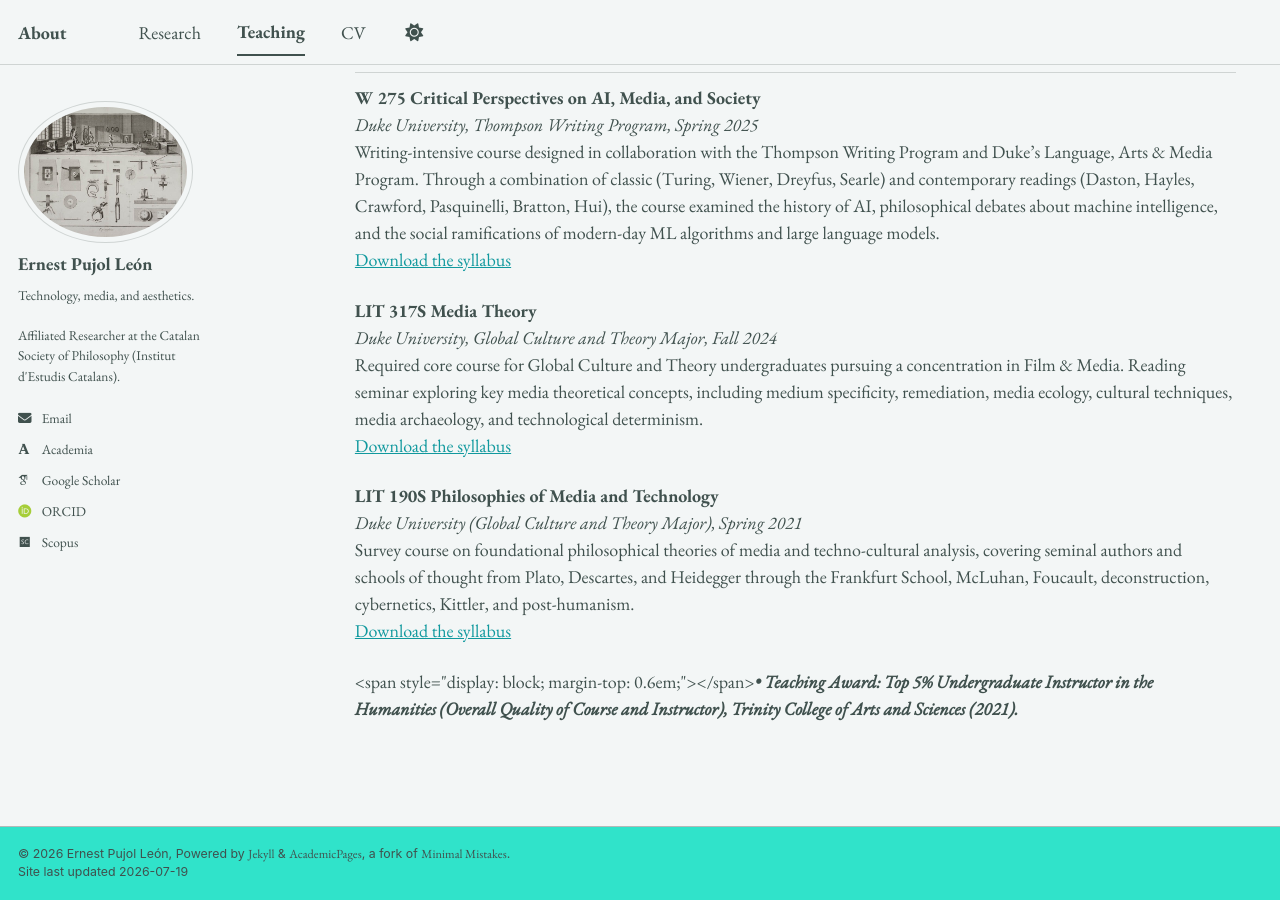
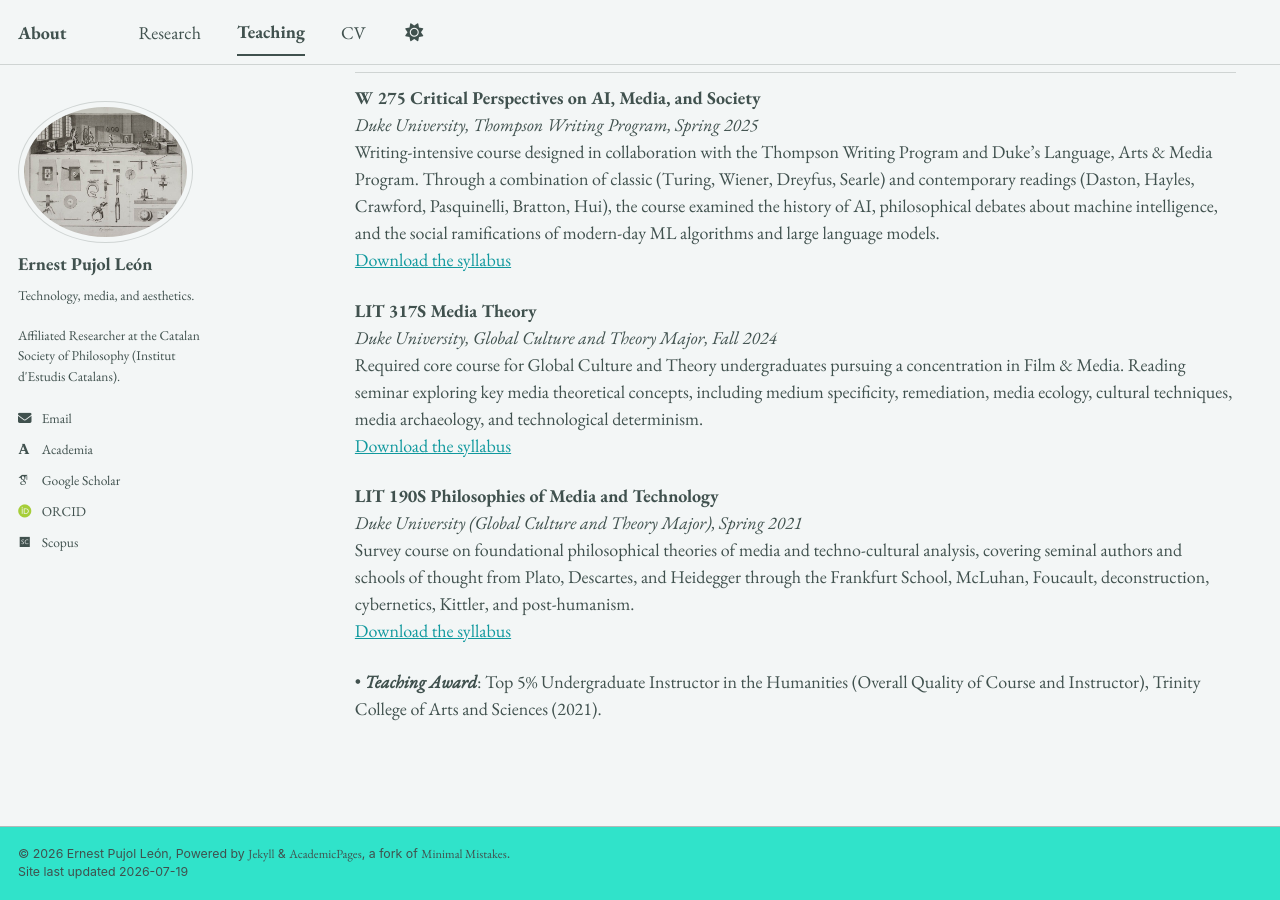
Before and after one commit to epujol90/epujol90.github.io, a Jekyll site: the page built from _pages/teaching.md, in a window 1280 px wide and 900 px high, scrolled down 713 px. Built offline with Jekyll 4.4.1, drawn with Linux system fonts in a browser that asks for light colours; some web fonts are replaced; a script bundle is joined from its source files by our own code; library files that are not in the unit come from our copies.

Commit message:
Update teaching.md

```diff
--- a/_pages/teaching.md
+++ b/_pages/teaching.md
@@ -35,5 +35,4 @@ Survey course on foundational philosophical theories of media and techno-cultura
 <br>
 [Download the syllabus](/files/syllabus.pdf)
 
-
-<span style=\"display: block; margin-top: 0.6em;\"></span><strong><em>&#8226; **Teaching Award**: Top 5% Undergraduate Instructor in the Humanities (Overall Quality of Course and Instructor), Trinity College of Arts and Sciences (2021).
+&#8226; **_Teaching Award_**: Top 5% Undergraduate Instructor in the Humanities (Overall Quality of Course and Instructor), Trinity College of Arts and Sciences (2021).
```
